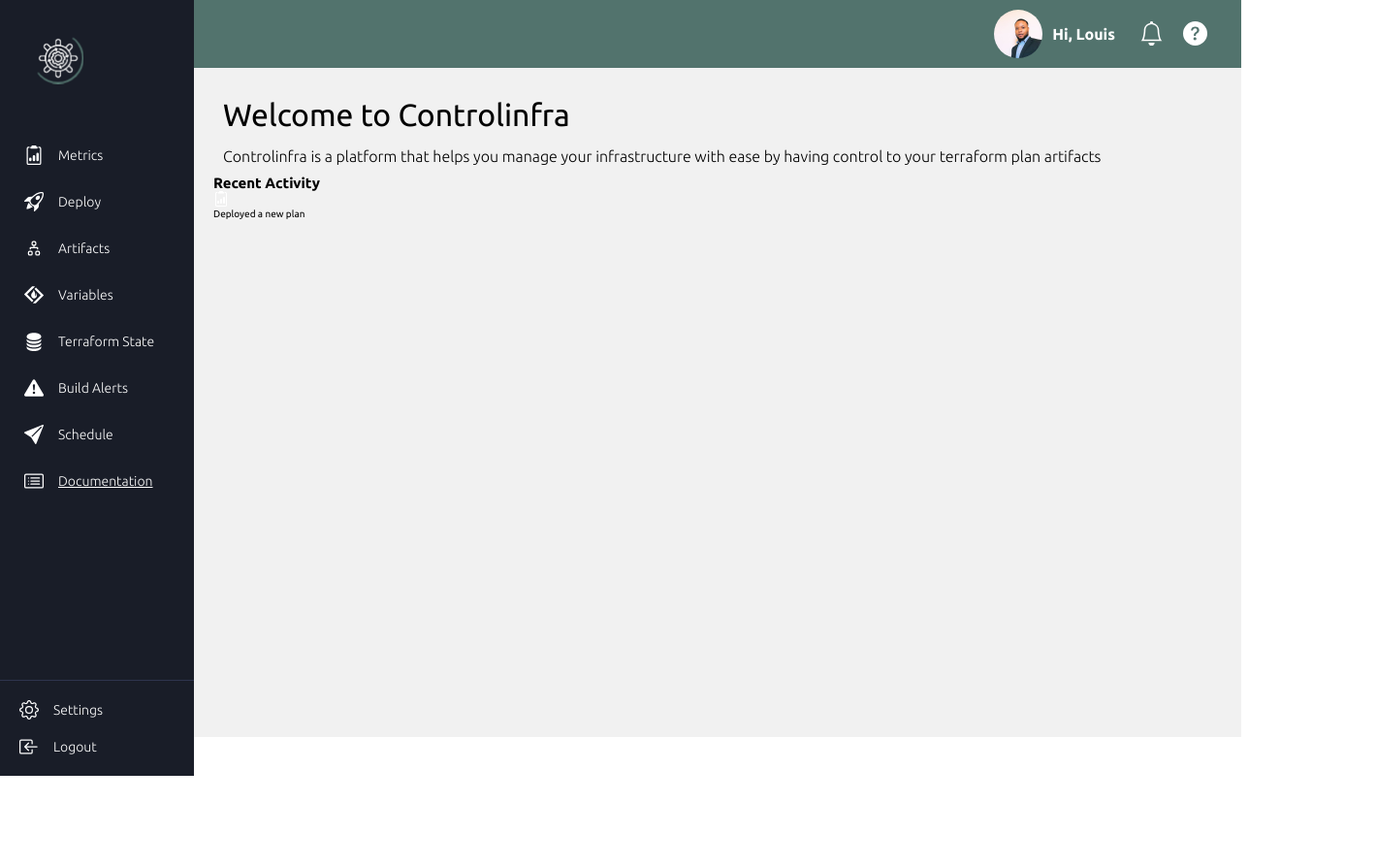
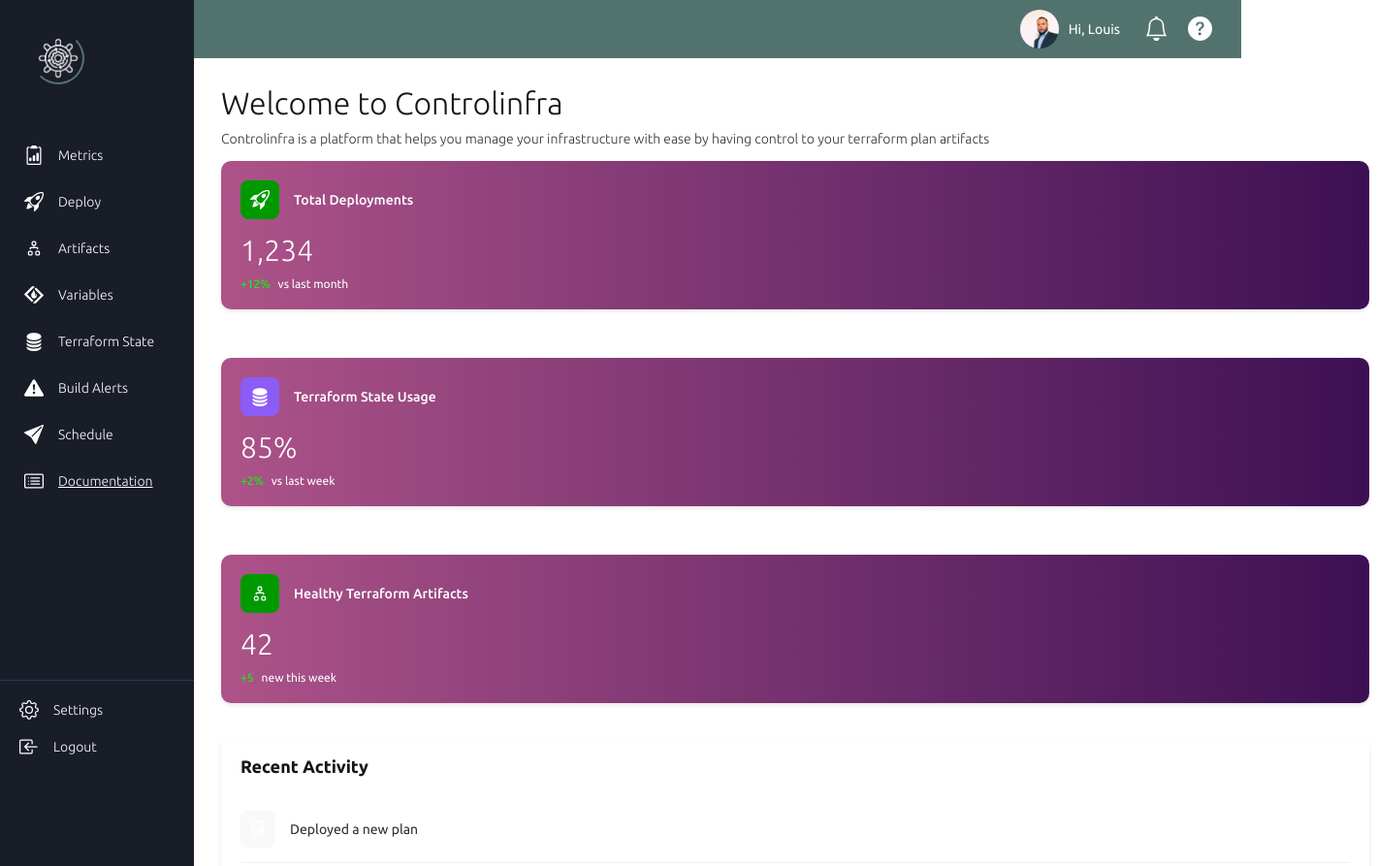
Before and after one commit to labenagha/mvp-controlinfra, a plain HTML site: page dashboard/dashboard.html in a window 1280 px wide. Shown: the top 893 px of the page at 97% size, 1420 px wide, since content can reach past the window. Before the commit the page ends 800 px from the top, so only its background shows below. Drawn offline with Linux system fonts and the light colour scheme.

Commit message:
Add files via upload

```diff
--- a/dashboard/css/dashboard.css
+++ b/dashboard/css/dashboard.css
@@ -23,6 +23,7 @@ html {
     --font-dark-color: #313131;
     --font-dark-color-2: #151515;
     --sidebar-dark-color: #191d28;
+    --success-color: #00ff00;
     --color-gradient: linear-gradient(to right, rgb(173, 83, 137), rgb(60, 16, 83));
 }
 
@@ -40,8 +41,6 @@ nav {
     grid-row: 1;
     background: var(--primary-color);
     padding: 2rem;
-    position: sticky;
-    top: 0;
 }
 
 aside {
@@ -55,7 +54,6 @@ aside {
 main {
     grid-column: 2;
     grid-row: 2;
-    background-color: var(--background-light-color);
     padding: 2rem;
 }
 
@@ -65,14 +63,29 @@ footer {
     padding: 2rem;
 }
 
+.container {
+    width: 120rem;
+    margin: 0 auto;
+    padding: 0.8rem;
+}
+
+.grid {
+    display: grid;
+    gap: 1.5rem;
+}
+
+.grid--3--cols {
+    grid-template-columns: repeat(auto-fit, minmax(250px, 1fr));
+}
+
 /*################# Nav #################*/
 .nav__container {
     display: flex;
     justify-content: flex-end;
     align-items: center;
     gap: 2rem;
-    height: 2rem;
-    padding: 1.5rem;
+    height: 1rem;
+    padding: 1rem;
 }
 
 .profile__box {
@@ -85,14 +98,15 @@ footer {
 }
 
 .profile__name__text {
-    font-size: 1.6rem;
-    font-weight: 600;
+    font-size: 1.4rem;
+    font-weight: 400;
+    line-height: 1.5;
     color: var(--white-color);
 }
 
 .profile__picture {
-    width: 50px;
-    height: 50px;
+    width: 40px;
+    height: 40px;
     border-radius: 100%;
 }
 
@@ -146,8 +160,8 @@ footer {
     border: 2px solid var(--primary-color);
     border-radius: 50%;
     animation: rotate 5s linear infinite;
-    border-top: 1px solid transparent;
-    border-left: 1px solid transparent;
+    border-top: 2px solid transparent;
+    border-left: 2px solid transparent;
 }
 
 @keyframes rotate {
@@ -261,22 +275,131 @@ footer {
 }
 
 /*################# Main #################*/
-.top__section__container {
-    padding: 1rem;
+.welcome__title {
+    font-size: 3.2rem;
+    color: var(--font-dark-color-2);
+    font-weight: 300;
 }
 
-.top__section__content {
-    display: flex;
-    flex-direction: column;
-    gap: 1.5rem;
+.welcome__text {
+    font-size: 1.4rem;
+    color: var(--font-dark-color);
+    font-weight: 200;
+    margin-top: 1rem;
+    margin-bottom: 1.5rem;
 }
 
-.top__section__content__header__text {
-    font-size: 3.2rem;
-    font-weight: 400;
+.metric__card {
+    background: var(--white-color);
+    border-radius: 10px;
+    padding: 2rem;
+    box-shadow: 0 2px 4px rgba(0, 0, 0, 0.1);
+    transition: transform 0.3s ease, box-shadow 0.3s ease;
+    margin-bottom: 3.5rem;
+    background: var(--color-gradient);
 }
 
-.top__section__content__body__text {
-    font-size: 1.6rem;
-    font-weight: 200;
+.metric__card:hover {
+    transform: translateY(-5px);
+    box-shadow: 0 4px 8px rgba(0, 0, 0, 0.2);
 }
+
+.metric__card__header {
+    display: flex;
+    align-items: center;
+    gap: 1.5rem;
+    margin-bottom: 1.5rem;
+}
+
+.metric__icon {
+    background: #009900;
+    padding: 1rem;
+    border-radius: 8px;
+    width: 40px;
+    height: 40px;
+    display: flex;
+    align-items: center;
+    justify-content: center;
+}
+
+.metric__icon.storage {
+    background: #8B5CF6;
+}
+
+.metric__icon.plans {
+    background: #009900;
+}
+
+.metric__icon img {
+    width: 20px;
+    height: 20px;
+    filter: brightness(0) invert(1);
+}
+
+.metric__title {
+    font-size: 1.4rem;
+    color: var(--white-color);
+    font-weight: 500;
+}
+
+.metric__value {
+    font-size: 3rem;
+    font-weight: 300;
+    color: var(--white-color);
+    margin-bottom: 1rem;
+}
+
+.metric__trend {
+    display: flex;
+    align-items: center;
+    gap: 0.8rem;
+    font-size: 1.2rem;
+}
+
+.metric__trend.positive {
+    color: var(--success-color);
+}
+
+.metric__trend.negative {
+    color: var(--danger-color);
+}
+
+.trend__period {
+    color: var(--white-color);
+}
+
+.trend__value {
+    color: var(--success-color);
+}
+
+.activity__section {
+    background: var(--white-color);
+    border-radius: 10px;
+    padding: 2rem;
+    box-shadow: 0 2px 4px rgba(0, 0, 0, 0.1);
+}
+
+.activity__title {
+    font-size: 1.8rem;
+    color: var(--font-dark-color-2);
+    margin-bottom: 2rem;
+}
+
+.activity__item {
+    display: flex;
+    align-items: center;
+    gap: 1.5rem;
+    padding: 1.5rem 0;
+    border-bottom: 1px solid var(--background-light-color);
+}
+
+.activity__icon {
+    background: var(--background-light-color-2);
+    padding: 1rem;
+    border-radius: 8px;
+}
+
+.activity__text {
+    font-size: 1.4rem;
+    color: var(--font-dark-color);
+}
--- a/dashboard/dashboard.html
+++ b/dashboard/dashboard.html
@@ -190,43 +190,93 @@
     </aside>
 
     <main>
-        <section class="top__section">
-            <div class="top__section__container">
-                <div class="top__section__content">
-                    <div class="top__section__content__header">
-                        <h1 class="top__section__content__header__text">Welcome to Controlinfra</h1>
+        <section class="dashboard__container container">
+            <div class="welcome__section">
+                <h1 class="welcome__title">Welcome to Controlinfra</h1>
+
+                <p class="welcome__text">
+                    Controlinfra is a platform that helps you manage your infrastructure with ease by having control to your terraform plan artifacts
+                </p>
+            </div>
+
+            <div class="metrics__grid grid grid--2--cols">
+                <div class="metric__card">
+                    <div class="metric__card__header">
+                        <div class="metric__icon">
+                            <img
+                                src="./assets/icons/rocket-takeoff.svg"
+                                alt="Deployments"
+                            >
+                        </div>
+
+                        <h3 class="metric__title">Total Deployments</h3>
                     </div>
 
-                    <div class="top__section__content__body">
-                        <p class="top__section__content__body__text">
-                            Controlinfra is a platform that helps you manage your infrastructure with ease by having control to your terraform plan artifacts
-                        </p>
+                    <div class="metric__value">1,234</div>
+
+                    <div class="metric__trend positive">
+                        <span class="trend__value">+12%</span>
+
+                        <span class="trend__period">vs last month</span>
+                    </div>
+                </div>
+
+                <div class="metric__card">
+                    <div class="metric__card__header">
+                        <div class="metric__icon storage">
+                            <img
+                                src="./assets/icons/database-fill.svg"
+                                alt="Storage"
+                            >
+                        </div>
+
+                        <h3 class="metric__title">Terraform State Usage</h3>
+                    </div>
+
+                    <div class="metric__value">85%</div>
+
+                    <div class="metric__trend negative">
+                        <span class="trend__value">+2%</span>
+
+                        <span class="trend__period">vs last week</span>
+                    </div>
+                </div>
+
+                <div class="metric__card">
+                    <div class="metric__card__header">
+                        <div class="metric__icon plans">
+                            <img
+                                src="./assets/icons/diagram-2.svg"
+                                alt="Active Plans"
+                            >
+                        </div>
+
+                        <h3 class="metric__title">Healthy Terraform Artifacts</h3>
+                    </div>
+
+                    <div class="metric__value">42</div>
+
+                    <div class="metric__trend positive">
+                        <span class="trend__value">+5</span>
+
+                        <span class="trend__period">new this week</span>
                     </div>
                 </div>
             </div>
 
-            <div class="middle__activity__card">
-                <div class="middle__activity__card__container">
-                    <div class="middle__activity__card__content">
-                        <div class="middle__activity__card__content__header">
-                            <h2 class="middle__activity__card__content__header__text">Recent Activity</h2>
+            <div class="activity__section">
+                <h2 class="activity__title">Recent Activity</h2>
+
+                <div class="activity__list">
+                    <div class="activity__item">
+                        <div class="activity__icon">
+                            <img
+                                src="./assets/icons/clipboard2-data.svg"
+                                alt="Activity"
+                            >
                         </div>
 
-                        <div class="middle__activity__card__content__body">
-                            <div class="middle__activity__card__content__body__item">
-                                <div class="middle__activity__card__content__body__item__icon">
-                                    <img
-                                        src="./assets/icons/clipboard2-data.svg"
-                                        alt="Activity Icon"
-                                        class="activity__icon"
-                                    >
-                                </div>
-
-                                <div class="middle__activity__card__content__body__item__text">
-                                    <p class="activity__text">Deployed a new plan</p>
-                                </div>
-                            </div>
-                        </div>
+                        <p class="activity__text">Deployed a new plan</p>
                     </div>
                 </div>
             </div>
```
